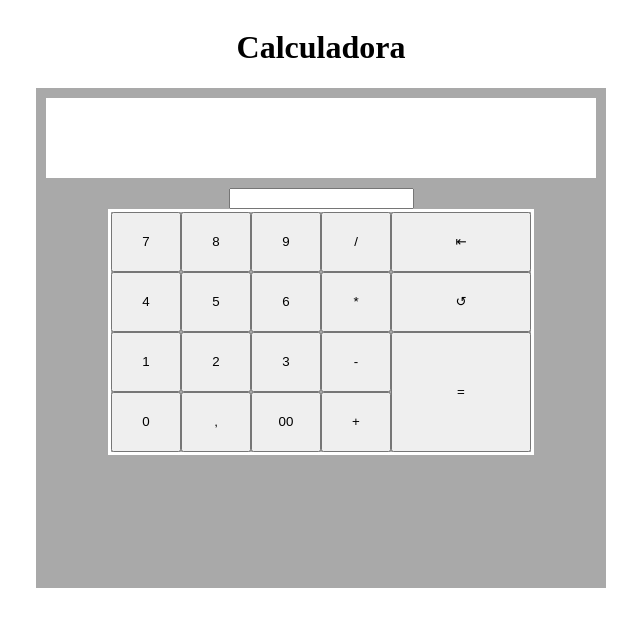
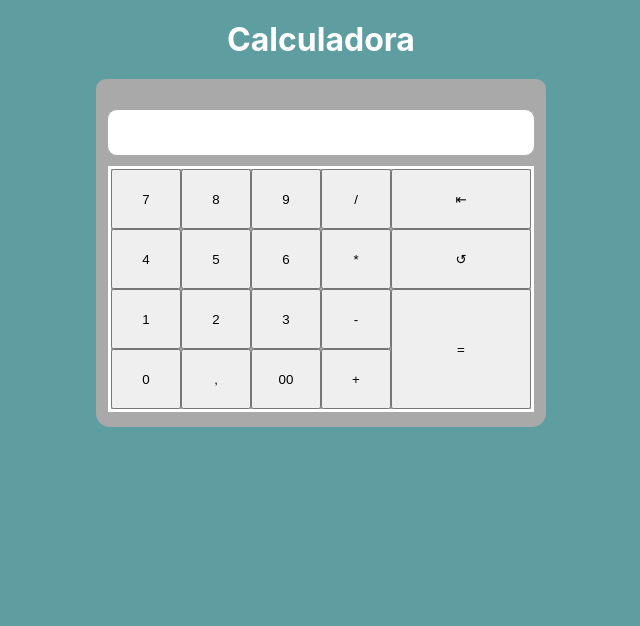
Before and after one commit to andre9653/Calculadora-Simples, a plain HTML site: page index.html in a window 1280 px wide. Shown: the whole page, without its empty margins (319-959 px from the left). Drawn offline with Linux system fonts and the light colour scheme.

Commit message:
estilisa calculadora

```diff
--- a/index.html
+++ b/index.html
@@ -14,7 +14,7 @@
   <main>
     <div id="calcBody">
       <div id="result"></div>
-      <div>
+      <div class="input">
         <input id="input" type="text">
       </div>
       <div id="buttons">
--- a/style.css
+++ b/style.css
@@ -1,16 +1,33 @@
+* {
+  margin: 0;
+  padding: 0;
+  box-sizing: border-box;
+}
+
+header {
+  color: white;
+  width: 100%;
+  text-align: center;
+  padding: 20px;
+
+}
+
 body {
+  background-color: cadetblue;
   display: flex;
   flex-direction: column;
   align-items: center;
+  font-family: -apple-system, BlinkMacSystemFont, 'Segoe UI', Roboto, Oxygen, Ubuntu, Cantarell, 'Open Sans', 'Helvetica Neue', sans-serif;
 }
 
 #calcBody {
-  width: 570px;
-  height: 500px;
+  width: 450px;
   background-color: darkgray;
   display: flex;
   flex-direction: column;
   align-items: center;
+  border-radius: 14px;
+
 }
 
 #result {
@@ -19,14 +36,38 @@ body {
   background-color: white;
   border: solid darkgray 10px;
   box-sizing: border-box;
+  display: flex;
+  justify-content: center;
+  align-items: center;
+  border-radius: 30px;
+}
+
+.resultado {
+  font-size: 2em;
+  padding: 10px;
+}
+
+.input {
+  display: flex;
+  margin: 10px 10px;
+  width: 428px;
+}
+
+#input {
+  width: 100%;
+  padding: 15px;
+  border: 1px solid darkgrey;
+  border-radius: 10px;
+  text-align: right;
 }
 
 #buttons {
   border: solid white;
   box-sizing: border-box;
-  width: 426px;
+  width: auto;
   display: flex;
   align-content: flex-end;
+  margin-bottom: 15px;
 }
 
 #numbers {
```
